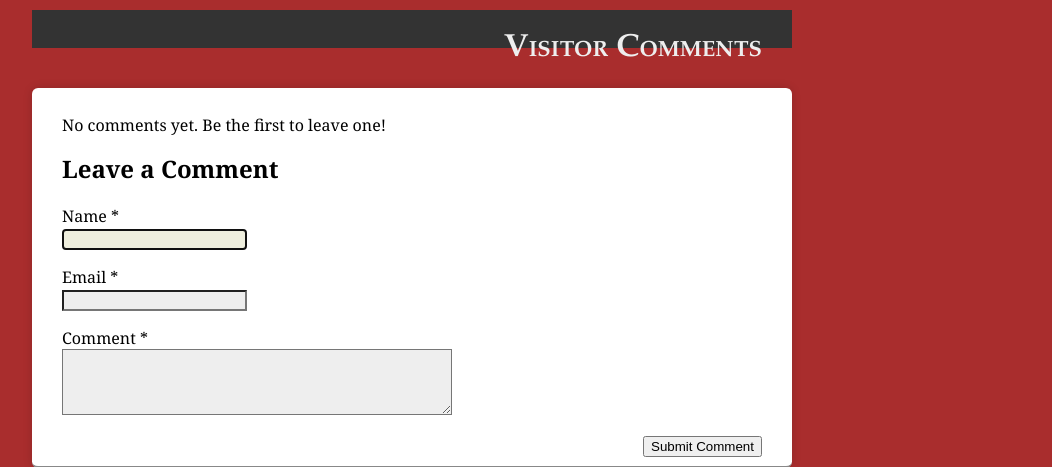
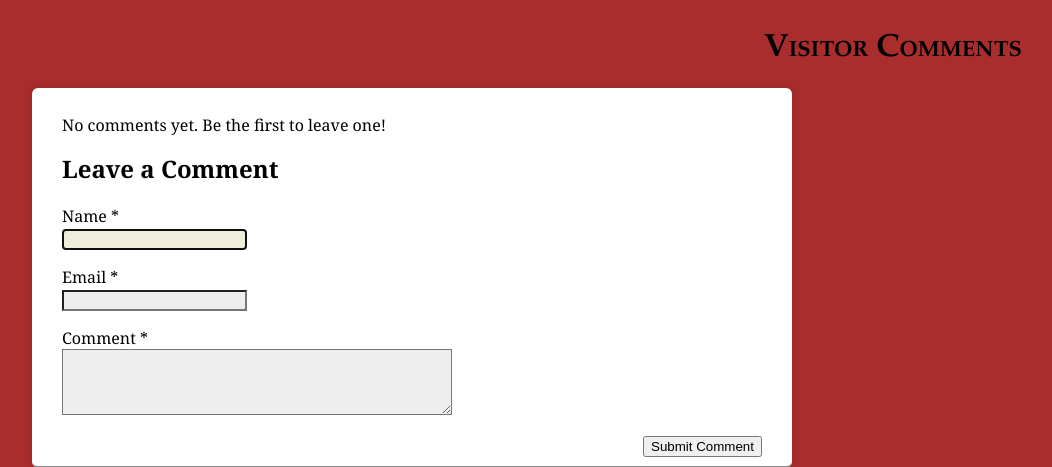
Before and after one commit to LoganGuild/itws1100-guildl, a PHP site: page /commentSubs/commentsubs.php in a window 1280 px wide. Shown: the top 467 px of the page, without its empty margins (228-1280 px from the left). Run offline with PHP 8.4, Linux system fonts and the light colour scheme; data that the repository does not hold is empty.

Commit message:
removed header box

```diff
--- a/commentSubs/commentsubs.css
+++ b/commentSubs/commentsubs.css
@@ -6,14 +6,6 @@ body {
   padding: 0;
 }
 
-#header {
-  position: relative;
-  width: 760px;
-  margin: 0 auto;
-  color: #eee;
-  background-color: #333;
-  padding: 0;
-}
 
 h1 {
   position: relative;
```
